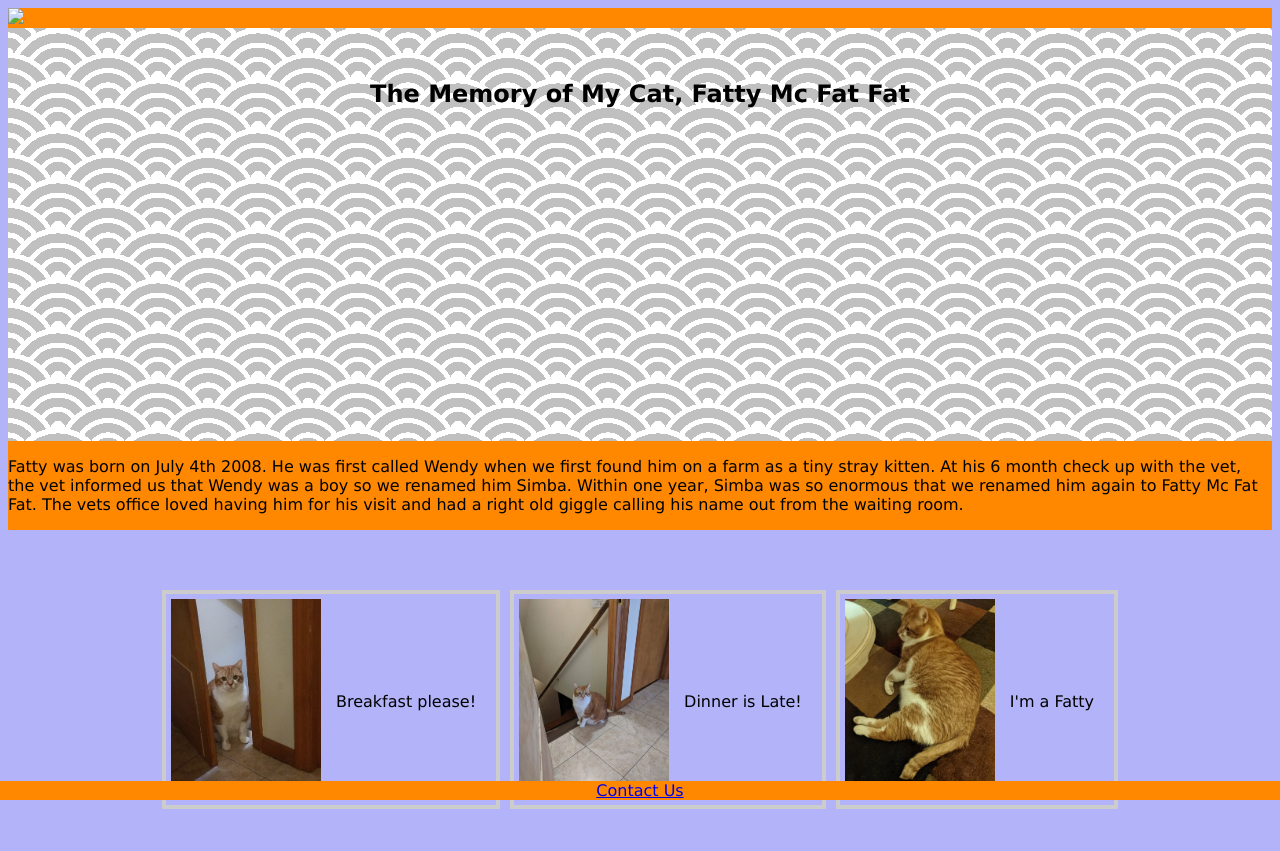
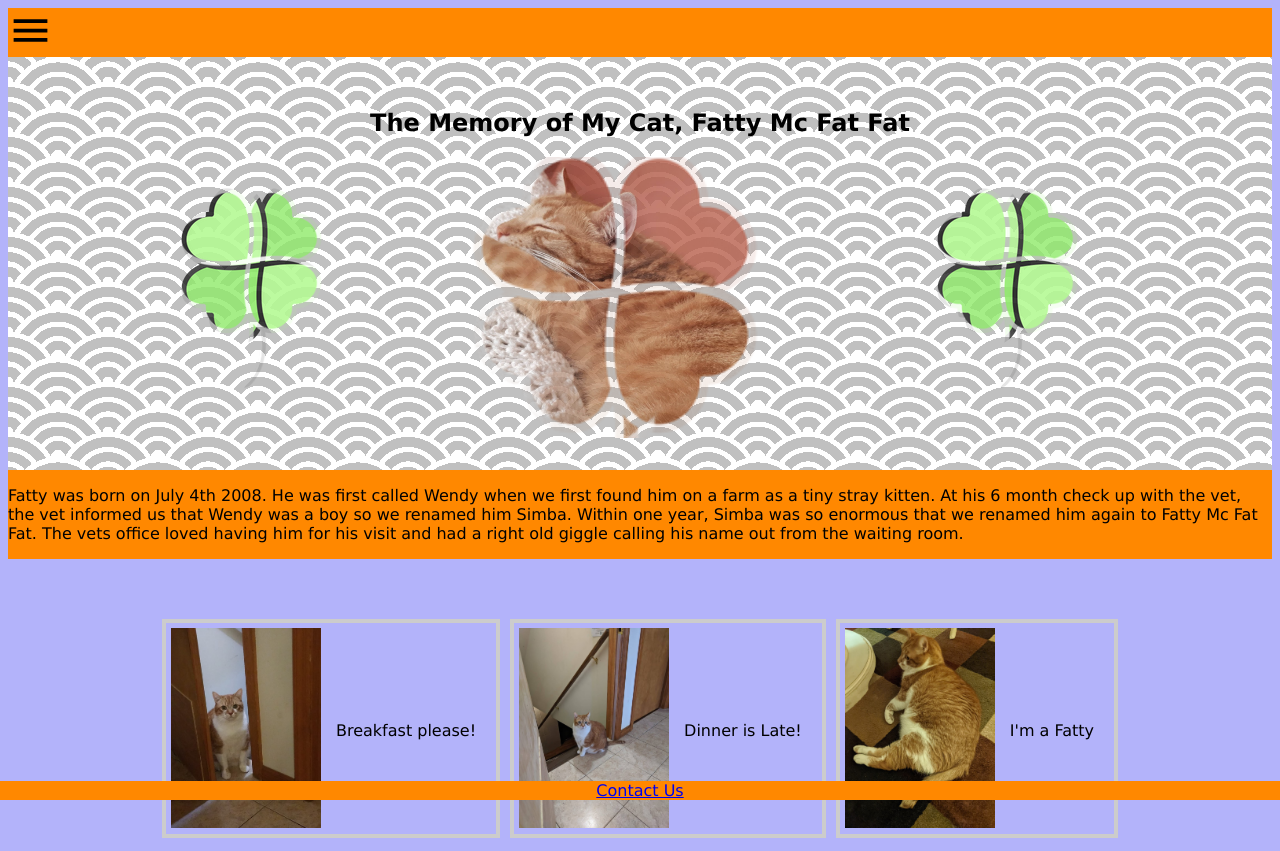
Before and after one commit to nej279/New-folder, a plain HTML site: page index.html in a window 1280 px wide. Before the commit the page ends 822 px from the top, so only its background shows below. Drawn offline with Linux system fonts and the light colour scheme; files that its build step writes are made by us from their sources.

Commit message:
relink images and styles

```diff
--- a/Styles/index.css
+++ b/Styles/index.css
@@ -97,7 +97,7 @@ body {
 .image-container img {
     max-width: 500px;
     height: auto;
-    mask-image: url('/WebDevCat/images/clover1.png');
+    mask-image: url('/images/clover1.png');
     mask-repeat: no-repeat;
     mask-size: 90%;
     mask-mode: luminance;
--- a/index.html
+++ b/index.html
@@ -11,7 +11,7 @@
    -->
 
   <meta charset="utf-8" />
-  <link rel="stylesheet" href="/WebDevCat/Styles/index.css">
+  <link rel="stylesheet" href="/Styles/index.css">
   <title>Fatty Mc Fat Fat!</title>
   <link rel="icon" type="images/favicon1.ico" href="/images/favicon1.ico">
   <meta name="viewport" content="width=device-width, initial-scale=1">
@@ -20,7 +20,7 @@
 <body>
   <header class="top-header">
     <div class="hamburger-icon-wrapper">
-      <img src="/WebDevCat/images/hamburger_icon.svg" class="icon-hamburger dropbtn" onclick="myFunction()">
+      <img src="/images/hamburger_icon.svg" class="icon-hamburger dropbtn" onclick="myFunction()">
       <div class="dropdown-content" id="myDropdown">
         <a href="index.html">Home</a>
         <a href="memories.html">Memories</a>
@@ -34,11 +34,11 @@
       <h2>The Memory of My Cat, Fatty Mc Fat Fat</h2>
       <div class="image-container">
         <span>
-          <div class="clover1"><img src="/WebDevCat/images/clover1.png"></div>
+          <div class="clover1"><img src="/images/clover1.png"></div>
         </span>
-        <img src="images/close up.jpg" alt="hugs">
+        <img src="/images/close up.jpg" alt="hugs">
         <span>
-          <div class="clover1"><img src="/WebDevCat/images/clover1.png"></div>
+          <div class="clover1"><img src="/images/clover1.png"></div>
         </span>
       </div>
     </div>
@@ -85,7 +85,7 @@
 
   </div>
 
-  <script src="/WebDevCat/scripts/nav.js"></script>
+  <script src="/scripts/nav.js"></script>
 
 </body>
 
```
Also changed, not shown: contact.html (+2 -2 lines), memories.html (+3 -3 lines), 1 other file.
